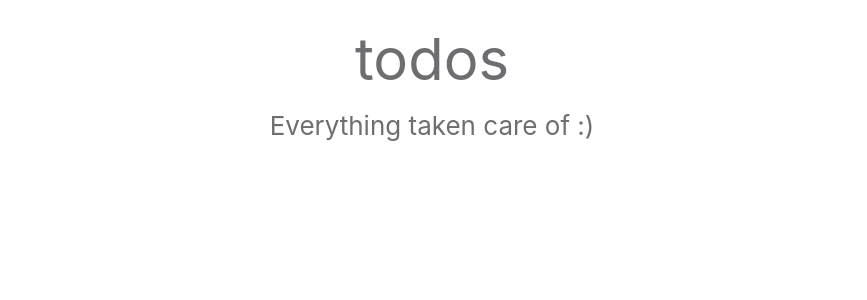
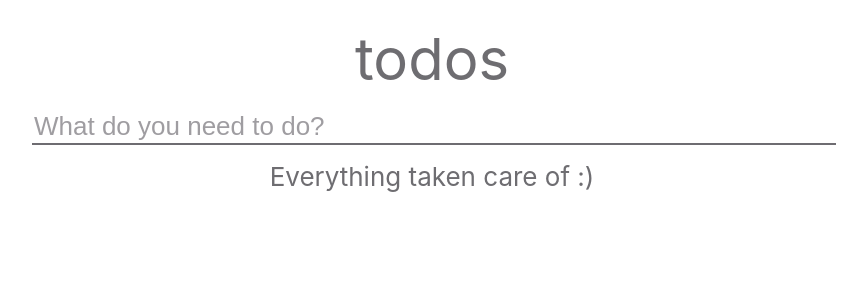
Before and after one commit to rachael/todos, a React (Create React App) app: page / in a window 1280 px wide. Shown: the top 300 px of the page, without its empty margins (208-1075 px from the left). Built offline with nearby package versions, Linux system fonts and the light colour scheme.

Commit message:
Add Form

```diff
--- a/src/components/Todos/Form/Form.jsx
+++ b/src/components/Todos/Form/Form.jsx
@@ -1,8 +1,32 @@
-import React from 'react';
+import React, { useCallback, useState } from 'react';
 
-function Form() {
+import './Form.scss';
+
+function Form({
+  addTodo,
+}) {
+  const [value, setValue] = useState('');
+
+  const handleChange = useCallback((e) => {
+    setValue(e.target.value);
+  }, []);
+
+  const handleSubmit = useCallback((e) => {
+    addTodo(e.target.value);
+    setValue('');
+  }, [addTodo]);
+
   return (
     <div className="Todos-Form">
+      <form onSubmit={handleSubmit}>
+        <input
+          type="text"
+          className="Todos-Form-Input"
+          placeholder="What do you need to do?"
+          value={value}
+          onChange={handleChange}
+        />
+      </form>
     </div>
   );
 }
--- /dev/null
+++ b/src/components/Todos/Form/Form.scss
@@ -0,0 +1,25 @@
+@import '~styles/variables';
+
+.Todos-Form {
+}
+
+.Todos-Form-Input {
+  width: 100%;
+  font-size: $body-font-size;
+  border: none;
+  border-bottom: 2px solid $text-color;
+
+  &::placeholder {
+    color: rgba($text-color, 0.4);
+  }
+
+  &:focus {
+    outline: none;
+    border: none;
+    border-bottom: 2px solid $highlight-color;
+
+    &::placeholder {
+      color: rgba($highlight-color, 0.4);
+    }
+  }
+}
--- a/src/components/Todos/Todos/Todos.jsx
+++ b/src/components/Todos/Todos/Todos.jsx
@@ -1,12 +1,16 @@
 import React from 'react';
 
+import { Form } from '../Form';
 import './Todos.scss';
 
 function Todos() {
   return (
-    <div className="Todos">
-      Everything taken care of :)
-    </div>
+    <>
+      <Form />
+      <div className="Todos">
+        Everything taken care of :)
+      </div>
+    </>
   );
 }
 
--- a/src/components/Todos/Todos/Todos.scss
+++ b/src/components/Todos/Todos/Todos.scss
@@ -1,8 +1,11 @@
+@import '~styles/variables';
+
 .Todos {
   min-height: 100vh;
+  margin-top: 2vmin;
   display: flex;
   flex-direction: column;
   align-items: center;
   justify-content: flex-start;
-  font-size: calc(10px + 2vmin);
+  font-size: $body-font-size;
 }
--- a/src/styles/_variables.scss
+++ b/src/styles/_variables.scss
@@ -1 +1,4 @@
 $text-color: rgba(14, 11, 19, 0.6);
+$highlight-color: #4d8ca0;
+
+$body-font-size: calc(10px + 2vmin);
```
